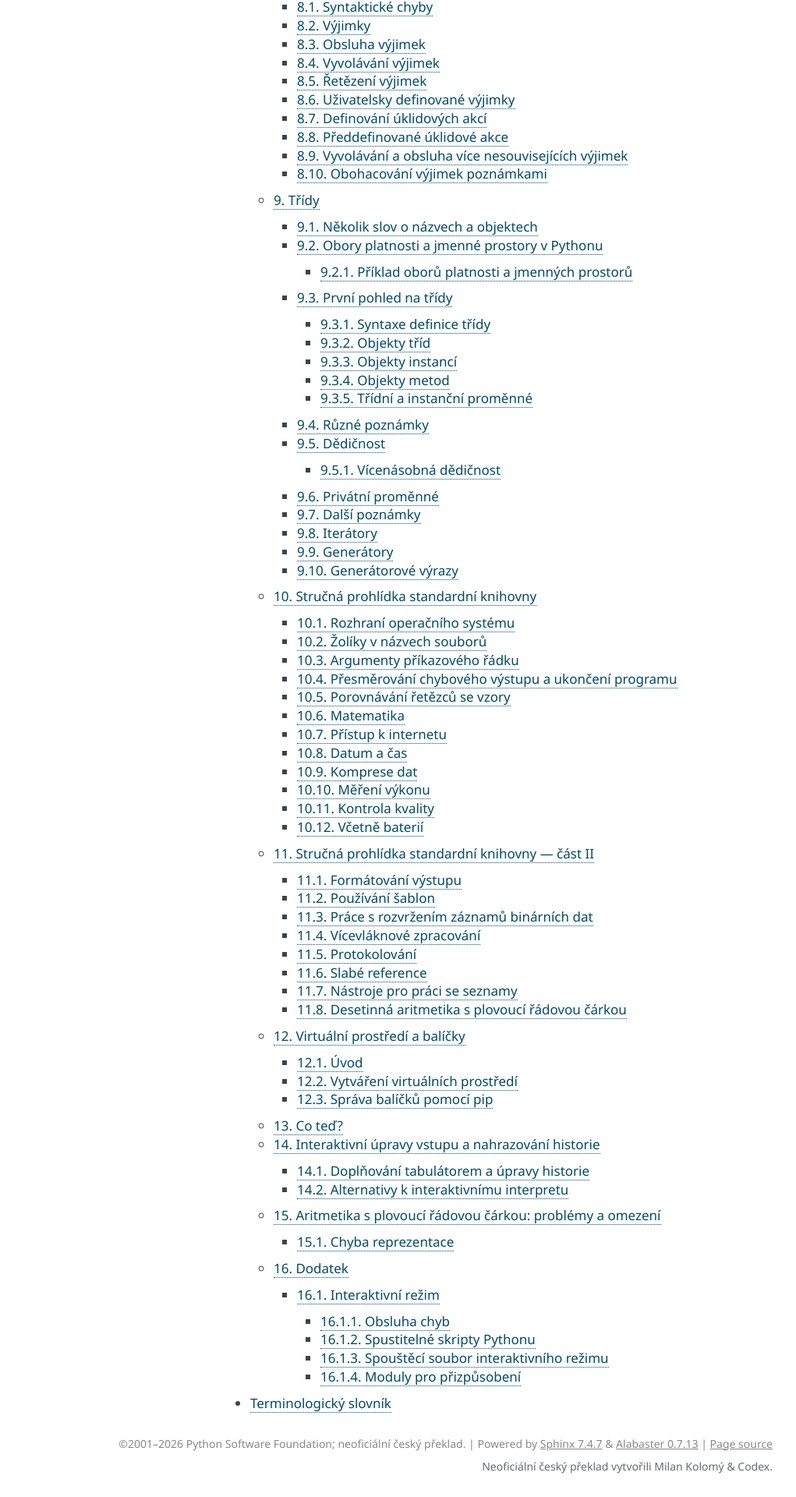
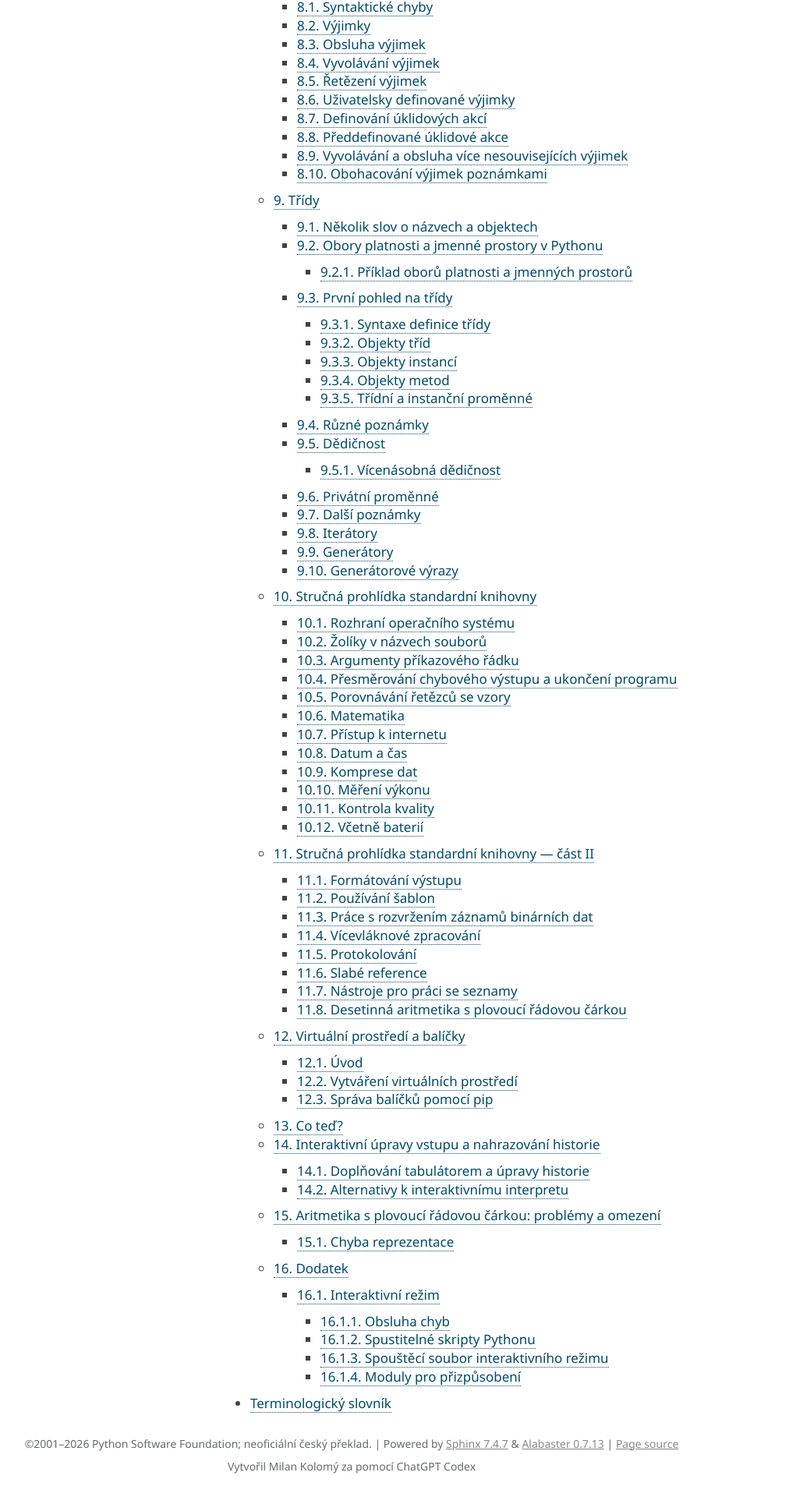
Before and after one commit to MilanKolomy/python-tutorial-cs, a Sphinx documentation site: the page built from source/index.rst, in a window 1280 px wide. Shown: the part 2204-4124 px from the top of the page at 78% size, without its empty margins (189-1210 px from the left). Built offline with Sphinx 7.4.7, drawn with Linux system fonts in a browser that asks for light colours.

Commit message:
Úprava textu a zarovnání patičky

```diff
--- a/source/_static/custom.css
+++ b/source/_static/custom.css
@@ -29,13 +29,17 @@ div.admonition p.admonition-title {
     font-family: var(--reader-font-family);
 }
 
+div.footer,
 .translation-credit {
     box-sizing: border-box;
     width: 1080px;
-    margin: -20px auto 30px;
     color: var(--reader-muted);
     font-size: 14px;
-    text-align: right;
+    text-align: center;
+}
+
+.translation-credit {
+    margin: -20px auto 30px;
 }
 
 .reader-controls {
@@ -240,10 +244,15 @@ html[data-reader-theme="dark"] button {
         padding: 66px 18px 20px;
     }
 
+    div.footer {
+        display: block;
+        width: 100%;
+        margin: 28px auto 0;
+    }
+
     .translation-credit {
         width: 100%;
-        margin: 28px auto 8px;
-        text-align: center;
+        margin: 8px auto;
     }
 
     .reader-controls {
--- a/source/_templates/layout.html
+++ b/source/_templates/layout.html
@@ -3,6 +3,6 @@
 {% block footer %}
   {{ super() }}
   <div class="translation-credit">
-    Neoficiální český překlad vytvořili Milan Kolomý &amp; Codex.
+    Vytvořil Milan Kolomý za pomocí ChatGPT Codex
   </div>
 {% endblock %}
```
